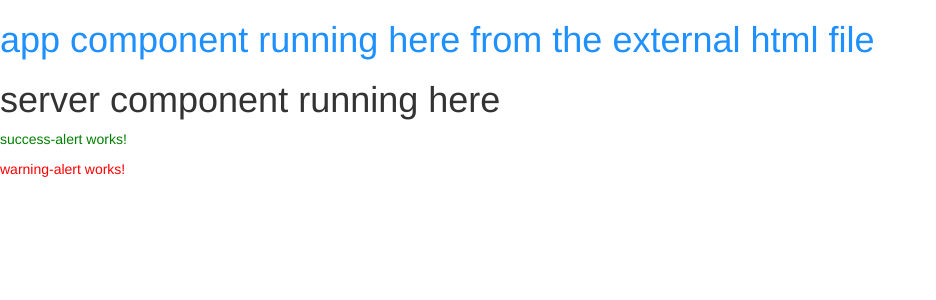
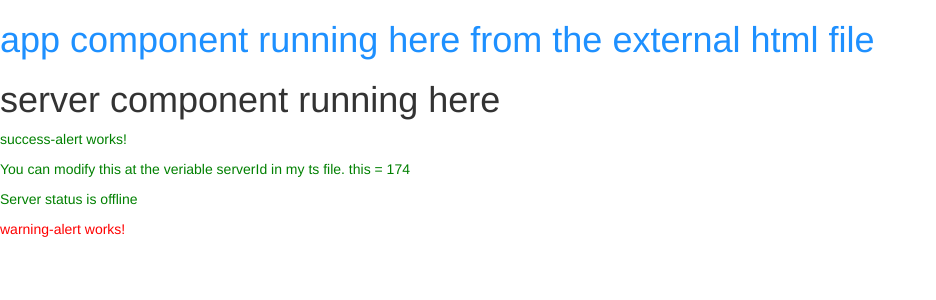
Before and after one commit to tibinthomas/LearningNG, an Angular app: page / in a window 1280 px wide. Shown: the top 300 px of the page, without its empty margins (0-936 px from the left). Built offline with nearby package versions, Linux system fonts and the light colour scheme.

Commit message:
1) Example for string interpolation
Note : Different ways of string interpolation experimented

```diff
--- a/src/app/success-alert/success-alert.component.html
+++ b/src/app/success-alert/success-alert.component.html
@@ -1,3 +1,11 @@
 <p>
   success-alert works!
 </p>
+
+<!--String interpolation is used-->
+<p>
+  {{'You'}} can modify this at the veriable serverId in my ts file. this = {{serverId}}
+</p>
+<p>Server status is {{getServerStatus()}}</p>
+<!--any non-multiline or non-block expression that finally resolves to a dtring can be used here-->
+<!--any eg : ternaryy expression, functions, strings etc-->
--- a/src/app/success-alert/success-alert.component.ts
+++ b/src/app/success-alert/success-alert.component.ts
@@ -9,6 +9,12 @@ export class SuccessAlertComponent implements OnInit {
 
   constructor() { }
 
+  serverId: number = 174;
+  serverStatus: string = 'offline';
+
+  getServerStatus() {
+    return this.serverStatus;
+  }
   ngOnInit() {
   }
 
```
